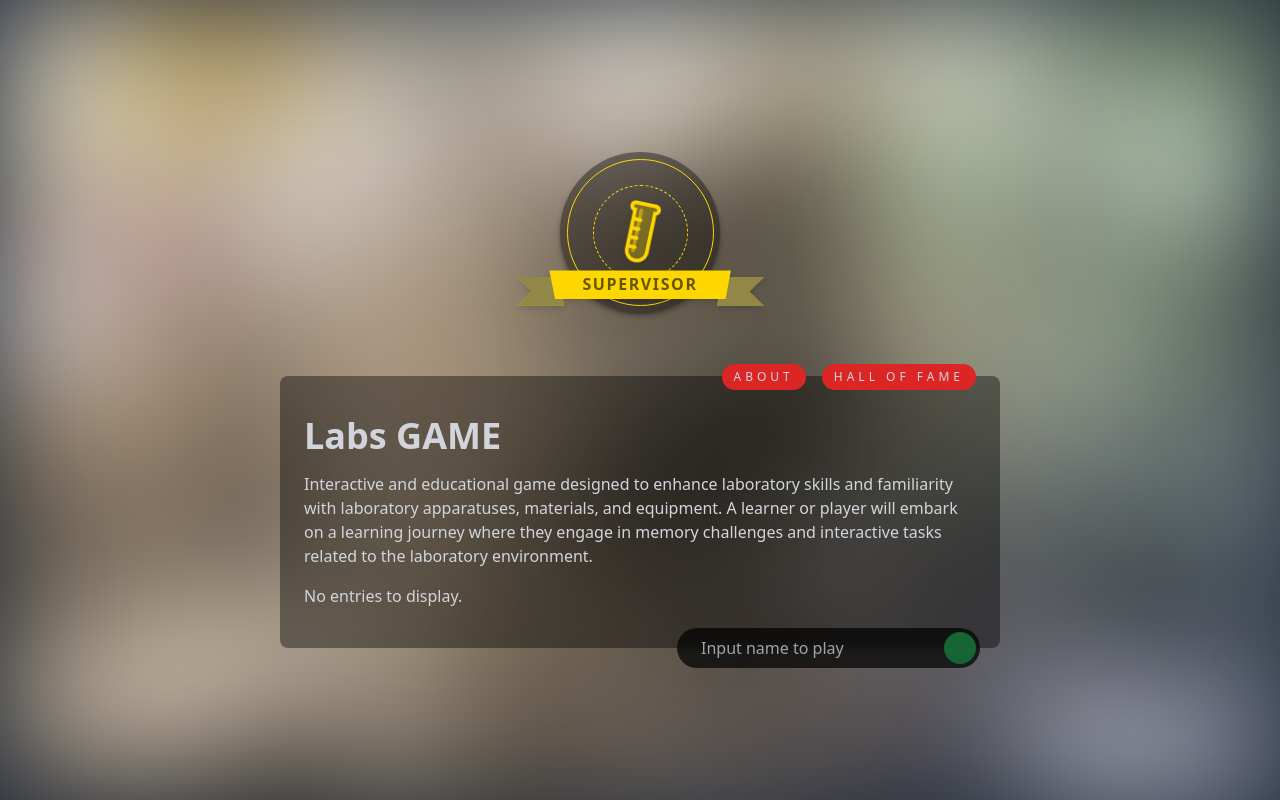
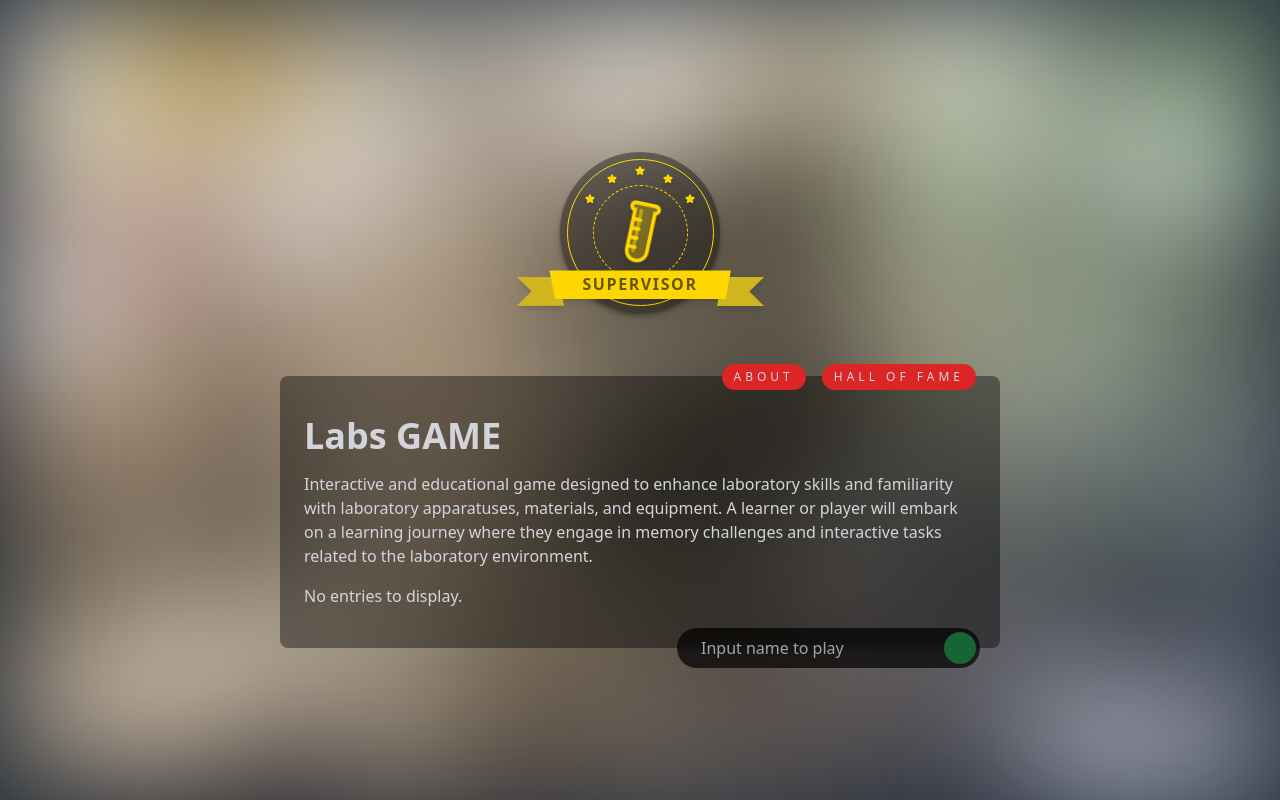
Before and after one commit to damiro-dev/chem-lab, a React (Vite) app: page / in a window 1280 px wide. Built offline with nearby package versions, Linux system fonts and the light colour scheme; some icons are missing.

Commit message:
badge complete

```diff
--- a/src/assets/badge-ribbon.jsx
+++ b/src/assets/badge-ribbon.jsx
@@ -11,9 +11,9 @@ export default function BadgeRibbon({ color = 'white', text = 'apprentice', clas
         xmlns='http://www.w3.org/2000/svg'
       >
         <path d='M0 7H41.1279L47.0033 35.7242H0L14.6885 21.3621L0 7Z' fill={color} />
-        <path opacity='0.7' d='M0 7H41.1279L47.0033 35.7242H0L14.6885 21.3621L0 7Z' fill='#666666' />
+        <path opacity='0.3' d='M0 7H41.1279L47.0033 35.7242H0L14.6885 21.3621L0 7Z' fill='#666666' />
         <path d='M247 7L205.875 7L200 36L247 36L232.312 21.5L247 7Z' fill={color} />
-        <path opacity='0.7' d='M247 7L205.875 7L200 36L247 36L232.312 21.5L247 7Z' fill='#666666' />
+        <path opacity='0.3' d='M247 7L205.875 7L200 36L247 36L232.312 21.5L247 7Z' fill='#666666' />
         <path d='M32.3354 0.572266H213.82L208.672 28.8753H38.1275L32.3354 0.572266Z' fill={color} />
       </svg>
     </div>
--- /dev/null
+++ b/src/assets/badge-star-group.jsx
@@ -0,0 +1,46 @@
+import BadgeStar from './badge-star';
+
+export default function BadgeStarGroup({ stars = 5, color = 'white' }) {
+  switch (stars) {
+    case 1:
+      return (
+        <div className='flex flex-row mb-[24px] scale-[1.4]'>
+          <BadgeStar color={color} className='drop-shadow-md' />
+        </div>
+      );
+    case 2:
+      return (
+        <div className='flex flex-row gap-[75px] mt-[86px] scale-[1.4]'>
+          <BadgeStar color={color} className='drop-shadow-md mt-[8px]' />
+          <BadgeStar color={color} className='drop-shadow-md mt-[8px]' />
+        </div>
+      );
+    case 3:
+      return (
+        <div className='flex flex-row mb-[18px]'>
+          <BadgeStar color={color} className='drop-shadow-md mt-[8px] mr-[20px]' />
+          <BadgeStar color={color} className='drop-shadow-md mb-[8px] scale-[1.3] ' />
+          <BadgeStar color={color} className='drop-shadow-md mt-[8px] ml-[20px]' />
+        </div>
+      );
+    case 4:
+      return (
+        <div className='flex flex-row'>
+          <BadgeStar color={color} className='drop-shadow-md mt-[22px] mr-[20px]' />
+          <BadgeStar color={color} className='drop-shadow-md mr-[12px]' />
+          <BadgeStar color={color} className='drop-shadow-md ml-[12px]' />
+          <BadgeStar color={color} className='drop-shadow-md mt-[22px] ml-[20px]' />
+        </div>
+      );
+    default:
+      return (
+        <div className='flex flex-row'>
+          <BadgeStar color={color} className='drop-shadow-md mt-7 mr-[12px]' />
+          <BadgeStar color={color} className='drop-shadow-md mt-2 mr-[18px]' />
+          <BadgeStar color={color} className='drop-shadow-md' />
+          <BadgeStar color={color} className='drop-shadow-md mt-2 ml-[18px]' />
+          <BadgeStar color={color} className='drop-shadow-md mt-7 ml-[12px]' />
+        </div>
+      );
+  }
+}
--- a/src/assets/badge-star.jsx
+++ b/src/assets/badge-star.jsx
@@ -1,11 +1,18 @@
 import React from 'react';
 
-export default function BadgeStar() {
+export default function BadgeStar({ color = 'white', className }) {
   return (
-    <svg width='10' height='10' viewBox='0 0 10 10' fill='none' xmlns='http://www.w3.org/2000/svg'>
+    <svg
+      className={className}
+      width='10'
+      height='10'
+      viewBox='0 0 10 10'
+      fill='none'
+      xmlns='http://www.w3.org/2000/svg'
+    >
       <path
         d='M4.04903 0.927311C4.34838 0.0060001 5.65179 0.00600088 5.95114 0.927311L6.34717 2.14616C6.48105 2.55818 6.865 2.83714 7.29823 2.83714H8.5798C9.54852 2.83714 9.9513 4.07676 9.16759 4.64616L8.13077 5.39945C7.78028 5.65409 7.63363 6.10546 7.7675 6.51748L8.16353 7.73633C8.46288 8.65764 7.4084 9.42377 6.62469 8.85436L5.58787 8.10107C5.23739 7.84643 4.76279 7.84643 4.4123 8.10107L3.37549 8.85436C2.59177 9.42377 1.53729 8.65764 1.83665 7.73633L2.23267 6.51748C2.36655 6.10546 2.21989 5.65409 1.8694 5.39945L0.832588 4.64616C0.0488748 4.07676 0.451651 2.83714 1.42037 2.83714H2.70195C3.13517 2.83714 3.51913 2.55818 3.653 2.14616L4.04903 0.927311Z'
-        fill='white'
+        fill={color}
       />
     </svg>
   );
--- a/src/assets/badge.jsx
+++ b/src/assets/badge.jsx
@@ -4,6 +4,7 @@ import BadgeFlaskRound from './badge-flask-round';
 import BadgeTestTube from './badge-test-tube';
 import cn from '../lib/tailwindMerge';
 import BadgeRibbon from './badge-ribbon';
+import BadgeStarGroup from './badge-star-group';
 
 export default function Badge({ color }) {
   return (
@@ -26,6 +27,9 @@ export default function Badge({ color }) {
           </div>
         </div>
       </div>
+      <div className='absolute mb-[94px]'>
+        <BadgeStarGroup color={color} stars={5} />
+      </div>
       <div className='absolute mt-28'>
         <BadgeRibbon color={color} text='supervisor' className='drop-shadow-md' />
       </div>
--- a/src/components/ModalHome.jsx
+++ b/src/components/ModalHome.jsx
@@ -37,7 +37,7 @@ export default function ModalHome() {
   return (
     <>
       <div className='mb-16'>
-        <Badge color='#FFD700' />
+        <Badge color='gold' />
       </div>
       <div className='absolute z-10 flex gap-4 -mt-3 right-12 justify-end'>
         <div
```
